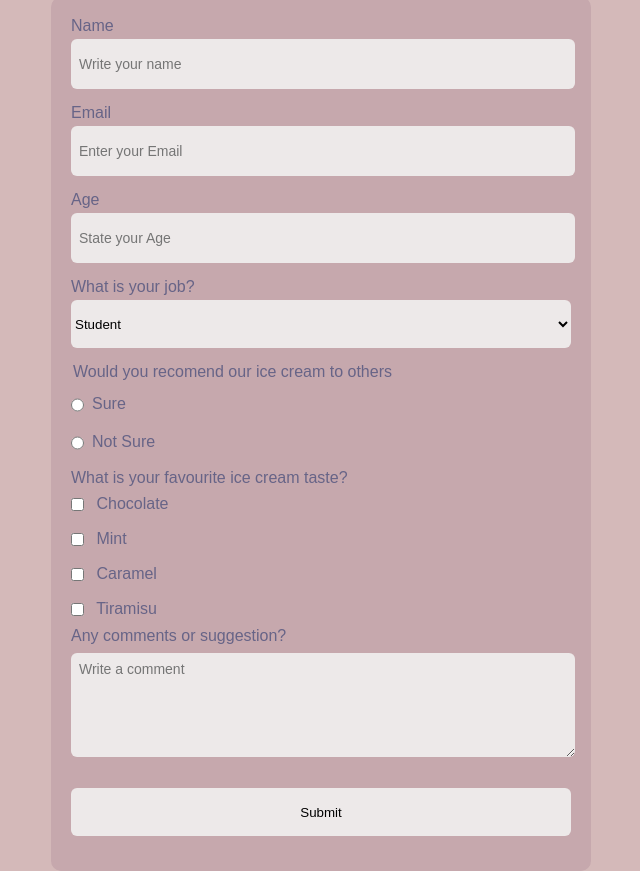
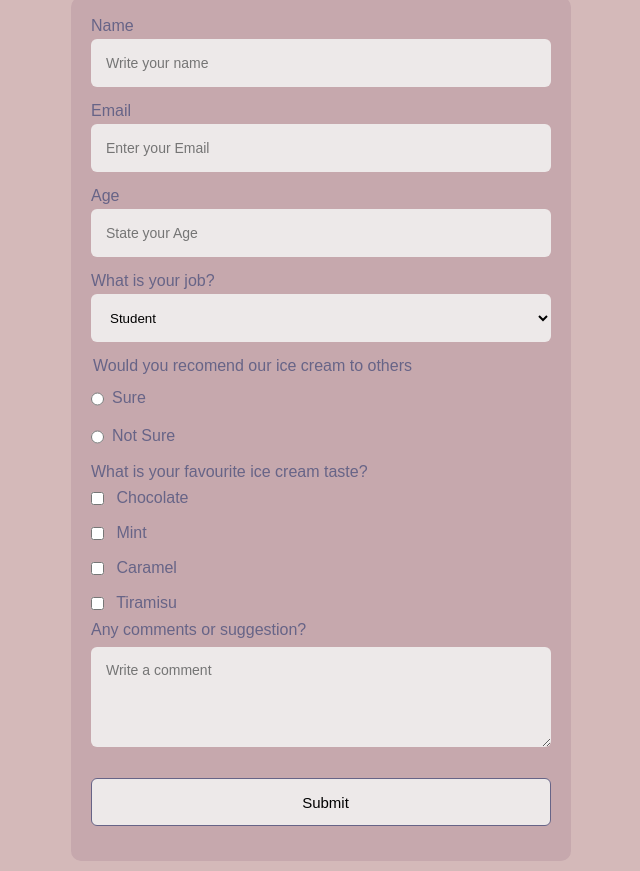
Before and after one commit to RickyAP25/SurveyForm-FCC, a plain HTML site: page index.html in a window 1280 px wide. Shown: the part 114-985 px from the top of the page, without its empty margins (319-959 px from the left). Drawn offline with Linux system fonts and the light colour scheme.

Commit message:
Update styles.css

```diff
--- a/styles.css
+++ b/styles.css
@@ -1,3 +1,7 @@
+*{
+  box-sizing: border-box;
+}
+
 body{
     margin: 0;
     background-color: rgb(212, 185, 185);
@@ -49,13 +53,17 @@ body{
     border: none;
     height: 3rem;
     background-color: rgb(237, 233, 233);
-    font-family: inherit
+    font-family: inherit;
+    padding-left: 15px;
 }
 
 input::placeholder, textarea::placeholder{
     text-align: left;
-    padding: 6px;
     font-size: 14px;
+}
+
+textarea{
+    padding-top: 15px;
 }
 
 .inline{
@@ -80,4 +88,10 @@ body{
 
 #submit{
     background-color: rgb(237, 233, 233);
+    font-size: 15px;
+    border: 1px solid rgb(103, 100, 135);
 }
+
+#submit:hover{
+  background-color: rgb(203, 196, 234);
+}
```
Lines whose indentation alone changed are shown as unchanged.
